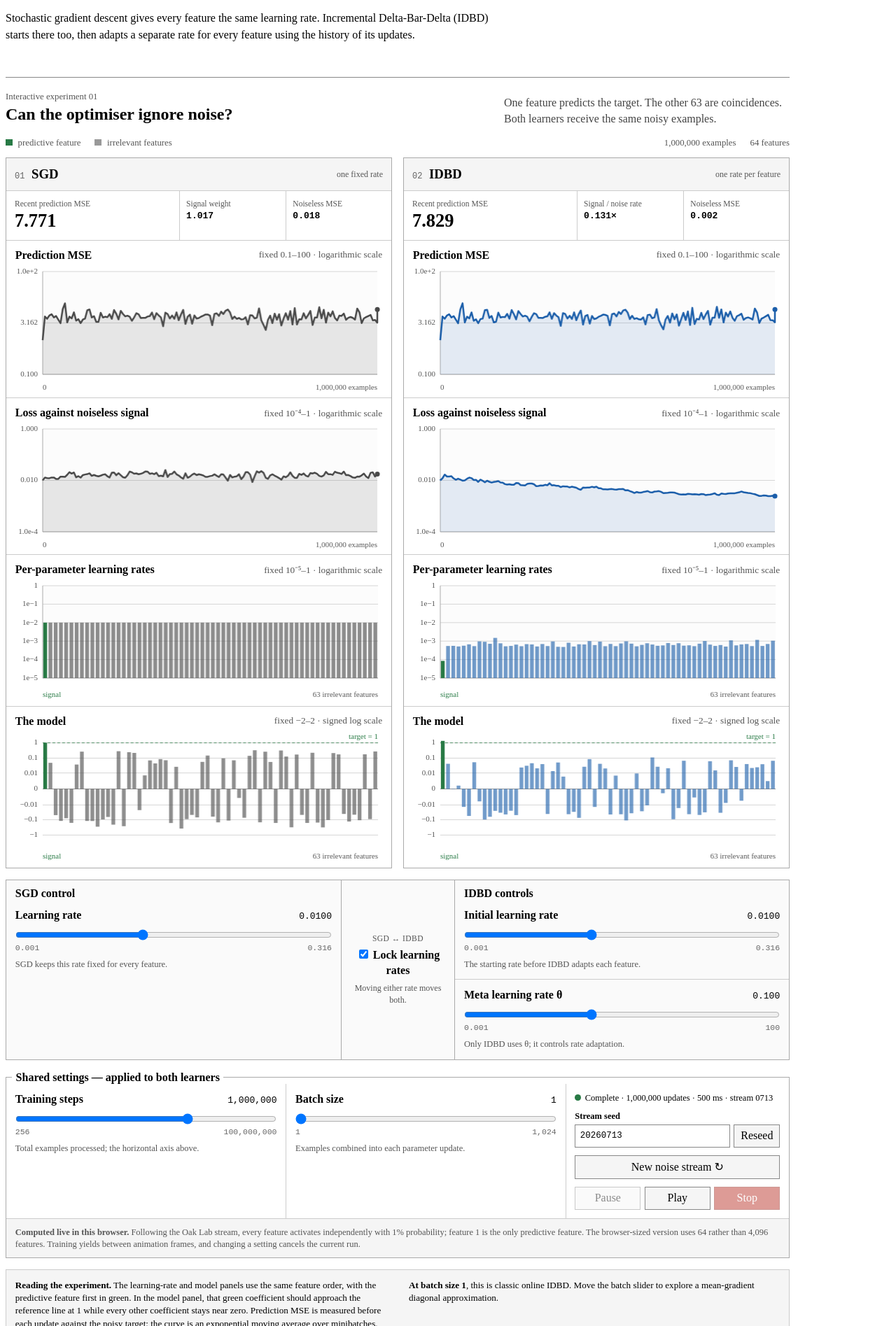
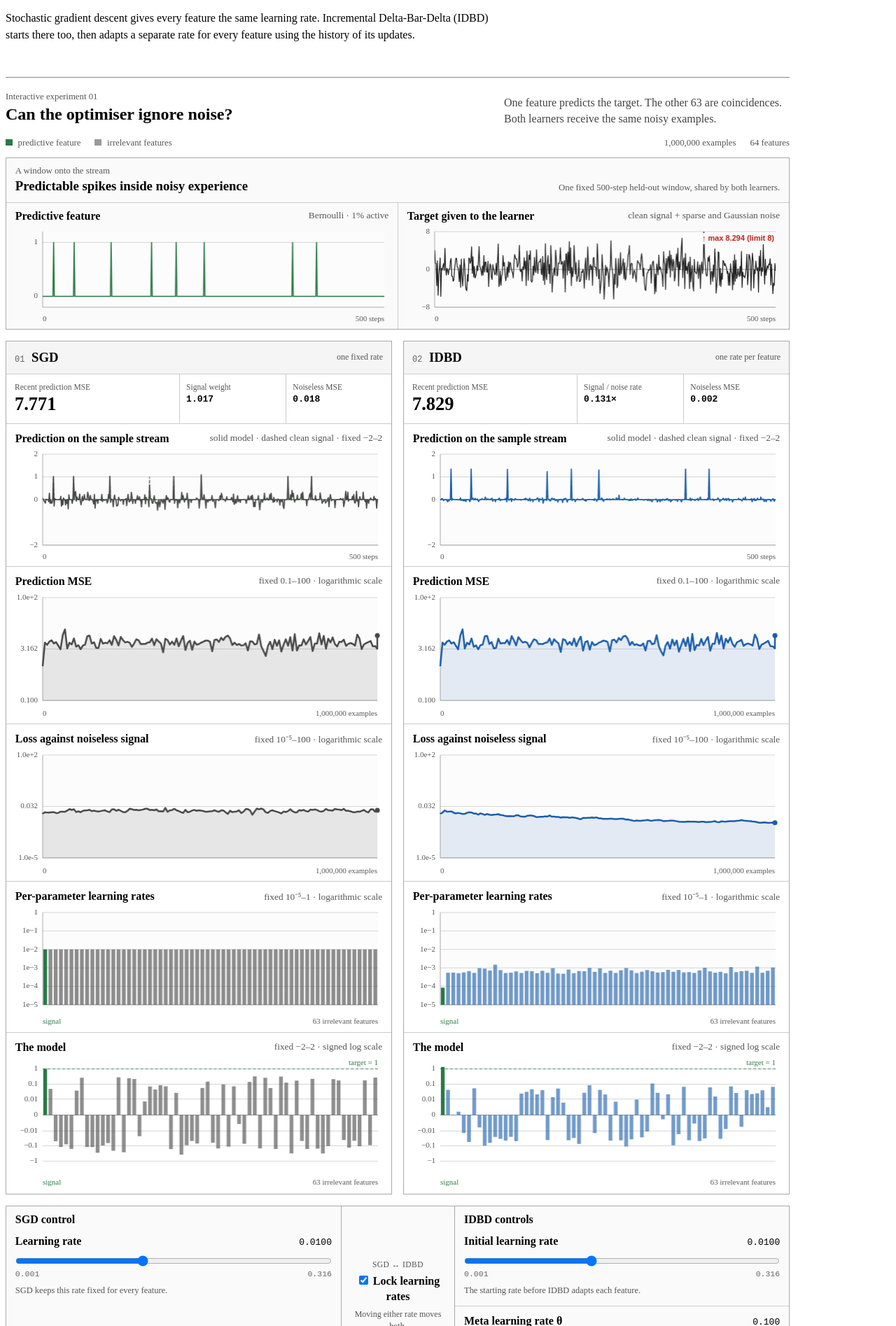
Before and after one commit to AlexChaloner/alexchaloner.github.io, a Jekyll site: the page built from idbd-experiments.html, in a window 1280 px wide. Shown: the part 374-2269 px from the top of the page at 70% size. Built offline with Jekyll 4.4.1, drawn with Linux system fonts in a browser that asks for light colours.

Commit message:
Add stream and prediction views

```diff
--- a/assets/idbd-demo.css
+++ b/assets/idbd-demo.css
@@ -314,6 +314,74 @@
   margin-right: 0.3rem;
 }
 
+.stream-preview {
+  margin: 0 0 1rem;
+  border: 1px solid #aaa;
+  background: #fafafa;
+}
+
+.stream-preview-heading {
+  display: flex;
+  align-items: end;
+  justify-content: space-between;
+  gap: 1rem;
+  padding: 0.7rem 0.8rem;
+  border-bottom: 1px solid #ccc;
+}
+
+.stream-preview-heading h3,
+.stream-preview-heading p {
+  margin: 0;
+}
+
+.stream-preview-heading h3 {
+  margin-top: 0.2rem;
+}
+
+.stream-preview-heading > p {
+  max-width: 21rem;
+  color: #555;
+  font-size: 0.8rem;
+  line-height: 1.35;
+  text-align: right;
+}
+
+.stream-preview-grid {
+  display: grid;
+  grid-template-columns: repeat(2, minmax(0, 1fr));
+}
+
+.stream-preview-grid figure {
+  min-width: 0;
+  margin: 0;
+  padding: 0.65rem 0.6rem 0.35rem;
+}
+
+.stream-preview-grid figure + figure {
+  border-left: 1px solid #ccc;
+}
+
+.stream-preview-grid figcaption {
+  display: flex;
+  justify-content: space-between;
+  gap: 0.75rem;
+  margin: 0 0.2rem 0.25rem;
+}
+
+.stream-preview-grid figcaption span {
+  font-weight: bold;
+}
+
+.stream-preview-grid figcaption small {
+  color: #555;
+}
+
+.stream-preview-grid canvas {
+  display: block;
+  width: 100%;
+  height: 142px;
+}
+
 .legend-signal {
   background: #287a45;
 }
@@ -447,6 +515,10 @@
   height: 176px;
 }
 
+.prediction-chart canvas {
+  height: 164px;
+}
+
 .model-chart {
   border-bottom: 0;
 }
@@ -548,11 +620,24 @@
   }
 
   .chart-block figcaption,
+  .stream-preview-heading,
+  .stream-preview-grid,
   .experiment-note {
     display: block;
   }
 
-  .chart-block figcaption small {
+  .stream-preview-heading > p {
+    margin-top: 0.4rem;
+    text-align: left;
+  }
+
+  .stream-preview-grid figure + figure {
+    border-top: 1px solid #ccc;
+    border-left: 0;
+  }
+
+  .chart-block figcaption small,
+  .stream-preview-grid figcaption small {
     display: block;
     margin-top: 0.15rem;
   }
--- a/assets/idbd-demo.js
+++ b/assets/idbd-demo.js
@@ -8,9 +8,10 @@
   const SPARSE_NOISE_PROBABILITY = 0.01;
   const WEIGHT_LINEAR_THRESHOLD = 0.001;
   const PREDICTION_LOSS_BOUNDS = Object.freeze({ minimum: 0.1, maximum: 100 });
-  const SIGNAL_LOSS_BOUNDS = Object.freeze({ minimum: 0.0001, maximum: 1 });
+  const SIGNAL_LOSS_BOUNDS = Object.freeze({ minimum: 0.00001, maximum: 100 });
   const LEARNING_RATE_BOUNDS = Object.freeze({ minimum: 0.00001, maximum: 1 });
   const MODEL_WEIGHT_EXTENT = 2;
+  const PREVIEW_LENGTH = 500;
   const LOG_ONE_MINUS_FEATURE_PROBABILITY = Math.log(1 - FEATURE_PROBABILITY);
   const STEP_OPTIONS = [
     256, 512, 1024, 2048, 4096, 8192, 16384, 32768,
@@ -135,6 +136,34 @@
       + probability * probability * coefficientSum * coefficientSum;
   }
 
+  function createStreamPreview(streamSeed) {
+    const random = mulberry32((streamSeed ^ 0x9E3779B9) >>> 0);
+    const gaussian = makeGaussian(random);
+    const active = new Uint8Array(FEATURE_COUNT);
+    const features = new Uint8Array(PREVIEW_LENGTH * FEATURE_COUNT);
+    const cleanTarget = new Float64Array(PREVIEW_LENGTH);
+    const noisyTarget = new Float64Array(PREVIEW_LENGTH);
+    for (let step = 0; step < PREVIEW_LENGTH; step += 1) {
+      const activeCount = fillActiveFeatures(random, active);
+      for (let index = 0; index < activeCount; index += 1) {
+        features[step * FEATURE_COUNT + active[index]] = 1;
+      }
+      const predictableTarget = features[step * FEATURE_COUNT] ? 1 : 0;
+      const sparseNoise = random() < SPARSE_NOISE_PROBABILITY
+        ? (random() < 0.5 ? -1 : 1)
+        : 0;
+      cleanTarget[step] = predictableTarget;
+      noisyTarget[step] = predictableTarget + sparseNoise + GAUSSIAN_STANDARD_DEVIATION * gaussian();
+    }
+    return {
+      features,
+      cleanTarget,
+      noisyTarget,
+      sgdPrediction: new Float64Array(PREVIEW_LENGTH),
+      idbdPrediction: new Float64Array(PREVIEW_LENGTH)
+    };
+  }
+
   function createTrainingState(streamSeed, sgdRate, idbdInitialRate, theta, batchSize, exampleCount) {
     const random = mulberry32(streamSeed);
     const beta = new Float64Array(FEATURE_COUNT);
@@ -160,6 +189,7 @@
       activeCounts: new Float64Array(FEATURE_COUNT),
       active: new Uint8Array(FEATURE_COUNT),
       touched: new Uint8Array(FEATURE_COUNT),
+      preview: createStreamPreview(streamSeed),
       curves: {
         steps: [0],
         sgdLoss: [null],
@@ -299,6 +329,110 @@
     context.fillStyle = COLORS.alert;
     context.fillText(text, right - 2, y);
     context.restore();
+  }
+
+  function drawTraceChart(canvasId, series, bounds, ticks) {
+    const canvas = document.getElementById(canvasId);
+    const surface = setupCanvas(canvas);
+    const context = surface.context;
+    const width = surface.width;
+    const height = surface.height;
+    const margins = { top: 9, right: 9, bottom: 25, left: 42 };
+    const plotWidth = width - margins.left - margins.right;
+    const plotHeight = height - margins.top - margins.bottom;
+    const length = series[0].values.length;
+    let observedMaximum = -Infinity;
+    let observedMinimum = Infinity;
+
+    function valueY(value) {
+      return margins.top + (1 - (clamp(value, bounds.minimum, bounds.maximum) - bounds.minimum) /
+        (bounds.maximum - bounds.minimum)) * plotHeight;
+    }
+
+    context.fillStyle = "#fcfcfc";
+    context.fillRect(margins.left, margins.top, plotWidth, plotHeight);
+    context.font = "11px serif";
+    context.lineWidth = 1;
+    context.textBaseline = "middle";
+    ticks.forEach(function (tick) {
+      const y = valueY(tick);
+      context.strokeStyle = tick === 0 ? COLORS.noise : COLORS.grid;
+      context.beginPath();
+      context.moveTo(margins.left, y);
+      context.lineTo(width - margins.right, y);
+      context.stroke();
+      context.fillStyle = COLORS.muted;
+      context.textAlign = "right";
+      context.fillText(String(tick).replace("-", "−"), margins.left - 7, y);
+    });
+
+    context.strokeStyle = "#aaa";
+    context.beginPath();
+    context.moveTo(margins.left, margins.top);
+    context.lineTo(margins.left, margins.top + plotHeight);
+    context.lineTo(width - margins.right, margins.top + plotHeight);
+    context.stroke();
+
+    context.fillStyle = COLORS.muted;
+    context.textBaseline = "alphabetic";
+    context.textAlign = "left";
+    context.fillText("0", margins.left, height - 5);
+    context.textAlign = "right";
+    context.fillText(String(length) + " steps", width - margins.right, height - 5);
+
+    context.save();
+    context.beginPath();
+    context.rect(margins.left, margins.top, plotWidth, plotHeight);
+    context.clip();
+    series.forEach(function (item) {
+      context.beginPath();
+      let drawing = false;
+      for (let index = 0; index < item.values.length; index += 1) {
+        const value = item.values[index];
+        if (!Number.isFinite(value)) {
+          drawing = false;
+          continue;
+        }
+        observedMaximum = Math.max(observedMaximum, value);
+        observedMinimum = Math.min(observedMinimum, value);
+        const x = margins.left + index / Math.max(1, length - 1) * plotWidth;
+        const y = valueY(value);
+        if (!drawing) {
+          context.moveTo(x, y);
+          drawing = true;
+        } else {
+          context.lineTo(x, y);
+        }
+      }
+      context.strokeStyle = item.color;
+      context.lineWidth = item.width || 1.5;
+      context.lineJoin = "round";
+      context.setLineDash(item.dash || []);
+      context.stroke();
+    });
+    context.restore();
+
+    if (observedMaximum > bounds.maximum) {
+      drawEdgeWarning(context, width - margins.right, margins.top + 10, "↑ max " + formatScore(observedMaximum) + " (limit " + String(bounds.maximum) + ")");
+    }
+    if (observedMinimum < bounds.minimum) {
+      drawEdgeWarning(context, width - margins.right, margins.top + plotHeight - 10, "↓ min " + formatScore(observedMinimum) + " (limit " + String(bounds.minimum) + ")");
+    }
+  }
+
+  function updatePreviewPredictions(preview, sgdWeights, idbdWeights) {
+    for (let step = 0; step < PREVIEW_LENGTH; step += 1) {
+      const offset = step * FEATURE_COUNT;
+      let sgdPrediction = 0;
+      let idbdPrediction = 0;
+      for (let feature = 0; feature < FEATURE_COUNT; feature += 1) {
+        if (!preview.features[offset + feature]) continue;
+        sgdPrediction += sgdWeights[feature];
+        idbdPrediction += idbdWeights[feature];
+      }
+      preview.sgdPrediction[step] = sgdPrediction;
+      preview.idbdPrediction[step] = idbdPrediction;
+    }
   }
 
   function drawLineChart(canvasId, steps, values, color, fill, bounds, exampleCount) {
@@ -637,6 +771,22 @@
     document.getElementById("sgd-signal-loss-score").textContent = formatScore(noiselessSignalMse(state.sgdWeights));
     document.getElementById("idbd-signal-loss-score").textContent = formatScore(noiselessSignalMse(state.idbdWeights));
 
+    updatePreviewPredictions(state.preview, state.sgdWeights, state.idbdWeights);
+    drawTraceChart("feature-stream-chart", [
+      { values: state.preview.cleanTarget, color: COLORS.signal, width: 1.6 }
+    ], { minimum: -0.2, maximum: 1.2 }, [0, 1]);
+    drawTraceChart("target-stream-chart", [
+      { values: state.preview.noisyTarget, color: COLORS.ink, width: 1.25 }
+    ], { minimum: -8, maximum: 8 }, [-8, 0, 8]);
+    drawTraceChart("sgd-prediction-chart", [
+      { values: state.preview.cleanTarget, color: COLORS.signal, width: 1.1, dash: [4, 3] },
+      { values: state.preview.sgdPrediction, color: COLORS.sgd, width: 1.7 }
+    ], { minimum: -2, maximum: 2 }, [-2, 0, 1, 2]);
+    drawTraceChart("idbd-prediction-chart", [
+      { values: state.preview.cleanTarget, color: COLORS.signal, width: 1.1, dash: [4, 3] },
+      { values: state.preview.idbdPrediction, color: COLORS.idbd, width: 1.7 }
+    ], { minimum: -2, maximum: 2 }, [-2, 0, 1, 2]);
+
     drawLineChart("sgd-loss-chart", state.curves.steps, state.curves.sgdLoss, COLORS.sgd, COLORS.sgdFill, PREDICTION_LOSS_BOUNDS, state.exampleCount);
     drawLineChart("idbd-loss-chart", state.curves.steps, state.curves.idbdLoss, COLORS.idbd, COLORS.idbdFill, PREDICTION_LOSS_BOUNDS, state.exampleCount);
     drawLineChart("sgd-signal-loss-chart", state.curves.steps, state.curves.sgdSignalLoss, COLORS.sgd, COLORS.sgdFill, SIGNAL_LOSS_BOUNDS, state.exampleCount);
--- a/idbd-experiments.html
+++ b/idbd-experiments.html
@@ -38,6 +38,26 @@ title: "Learning the learning rate"
       <span>64 features</span>
     </div>
 
+    <section class="stream-preview" aria-labelledby="stream-preview-title">
+      <div class="stream-preview-heading">
+        <div>
+          <p class="section-label">A window onto the stream</p>
+          <h3 id="stream-preview-title">Predictable spikes inside noisy experience</h3>
+        </div>
+        <p>One fixed 500-step held-out window, shared by both learners.</p>
+      </div>
+      <div class="stream-preview-grid">
+        <figure>
+          <figcaption><span>Predictive feature</span><small>Bernoulli · 1% active</small></figcaption>
+          <canvas id="feature-stream-chart" role="img" aria-label="A 500-step sample of the sparse predictive binary feature"></canvas>
+        </figure>
+        <figure>
+          <figcaption><span>Target given to the learner</span><small>clean signal + sparse and Gaussian noise</small></figcaption>
+          <canvas id="target-stream-chart" role="img" aria-label="The noisy observed targets for the same 500-step sample"></canvas>
+        </figure>
+      </div>
+    </section>
+
     <div class="comparison">
       <section class="method-card sgd-card" aria-labelledby="sgd-title">
         <div class="method-heading">
@@ -59,14 +79,19 @@ title: "Learning the learning rate"
           </dl>
         </div>
 
+        <figure class="chart-block prediction-chart">
+          <figcaption><span>Prediction on the sample stream</span><small>solid model · dashed clean signal · fixed −2–2</small></figcaption>
+          <canvas id="sgd-prediction-chart" role="img" aria-label="SGD model predictions on the shared 500-step sample stream"></canvas>
+        </figure>
+
         <figure class="chart-block">
           <figcaption><span>Prediction MSE</span><small>fixed 0.1–100 · logarithmic scale</small></figcaption>
           <canvas id="sgd-loss-chart" role="img" aria-label="SGD prediction mean squared error over training examples on a fixed logarithmic scale from 0.1 to 100"></canvas>
         </figure>
 
         <figure class="chart-block">
-          <figcaption><span>Loss against noiseless signal</span><small>fixed 10⁻⁴–1 · logarithmic scale</small></figcaption>
-          <canvas id="sgd-signal-loss-chart" role="img" aria-label="SGD exact mean squared error against the noiseless signal on a fixed logarithmic scale from 0.0001 to 1"></canvas>
+          <figcaption><span>Loss against noiseless signal</span><small>fixed 10⁻⁵–100 · logarithmic scale</small></figcaption>
+          <canvas id="sgd-signal-loss-chart" role="img" aria-label="SGD exact mean squared error against the noiseless signal on a fixed logarithmic scale from 0.00001 to 100"></canvas>
         </figure>
 
         <figure class="chart-block rate-chart">
@@ -101,14 +126,19 @@ title: "Learning the learning rate"
           </dl>
         </div>
 
+        <figure class="chart-block prediction-chart">
+          <figcaption><span>Prediction on the sample stream</span><small>solid model · dashed clean signal · fixed −2–2</small></figcaption>
+          <canvas id="idbd-prediction-chart" role="img" aria-label="IDBD model predictions on the shared 500-step sample stream"></canvas>
+        </figure>
+
         <figure class="chart-block">
           <figcaption><span>Prediction MSE</span><small>fixed 0.1–100 · logarithmic scale</small></figcaption>
           <canvas id="idbd-loss-chart" role="img" aria-label="IDBD prediction mean squared error over training examples on a fixed logarithmic scale from 0.1 to 100"></canvas>
         </figure>
 
         <figure class="chart-block">
-          <figcaption><span>Loss against noiseless signal</span><small>fixed 10⁻⁴–1 · logarithmic scale</small></figcaption>
-          <canvas id="idbd-signal-loss-chart" role="img" aria-label="IDBD exact mean squared error against the noiseless signal on a fixed logarithmic scale from 0.0001 to 1"></canvas>
+          <figcaption><span>Loss against noiseless signal</span><small>fixed 10⁻⁵–100 · logarithmic scale</small></figcaption>
+          <canvas id="idbd-signal-loss-chart" role="img" aria-label="IDBD exact mean squared error against the noiseless signal on a fixed logarithmic scale from 0.00001 to 100"></canvas>
         </figure>
 
         <figure class="chart-block rate-chart">
```
